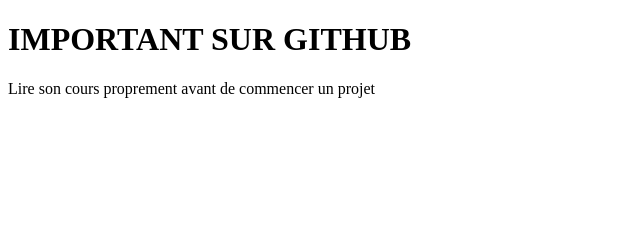
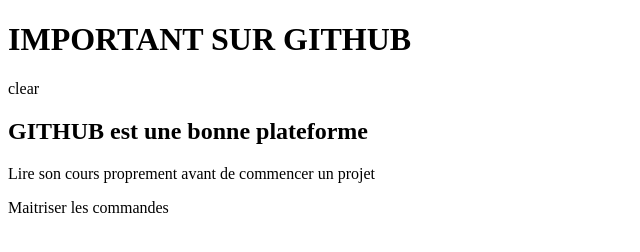
Before and after one commit to DATONDJIBenjamin/Information, a plain HTML site: page index.html in a window 1280 px wide. Shown: the whole page, without its empty margins (0-640 px from the left). Drawn offline with Linux system fonts and the light colour scheme.

Commit message:
Version 2

```diff
--- a/index.html
+++ b/index.html
@@ -6,8 +6,12 @@
 </head>
 <body>
     <h1>IMPORTANT SUR GITHUB</h1>
-
+    clear
+    <h2> GITHUB est une bonne plateforme</h2>
 
     <p> Lire son cours proprement avant de commencer un projet</p>
+
+    <p> Maitriser les commandes</p>
+
 </body>
 </html>
```
